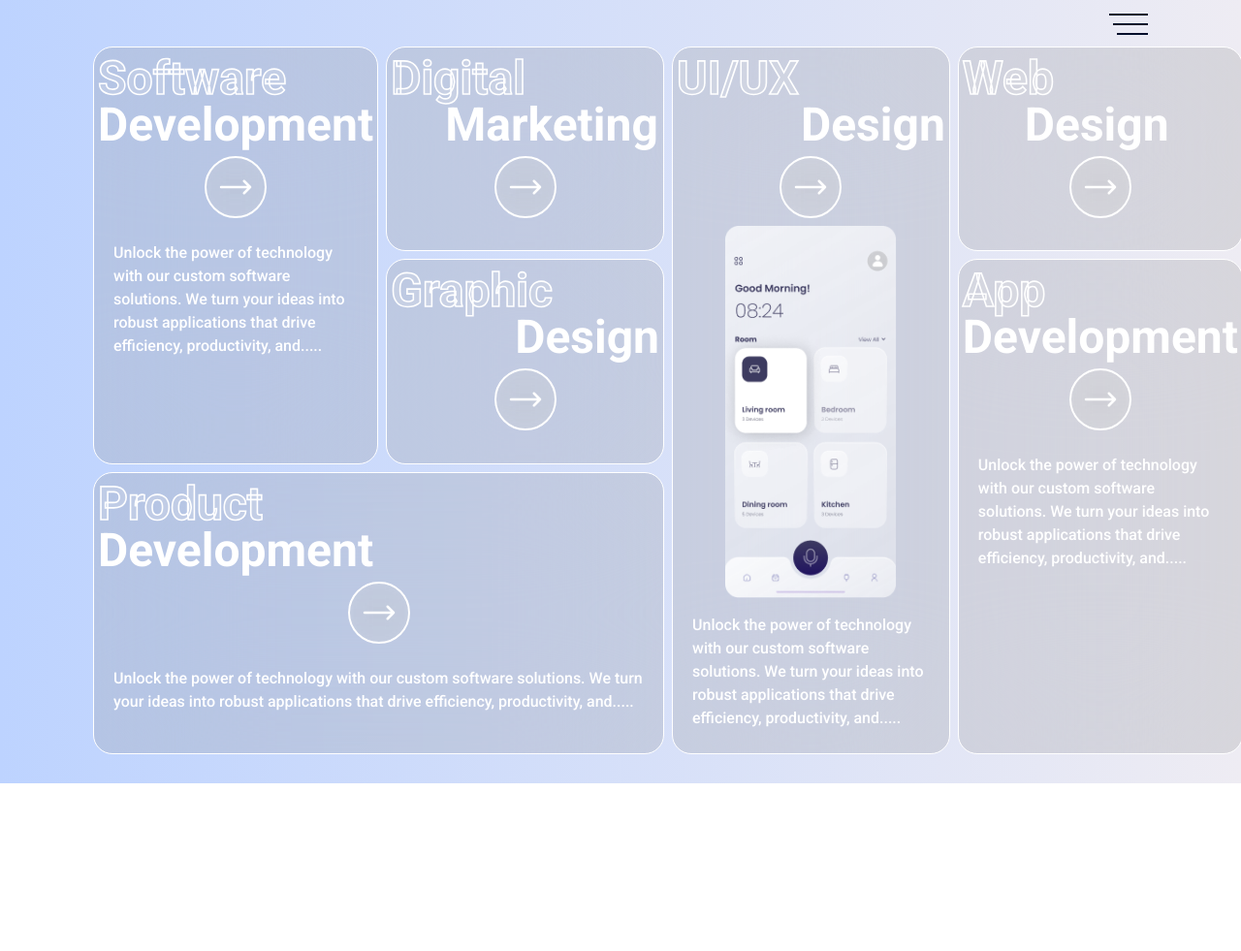
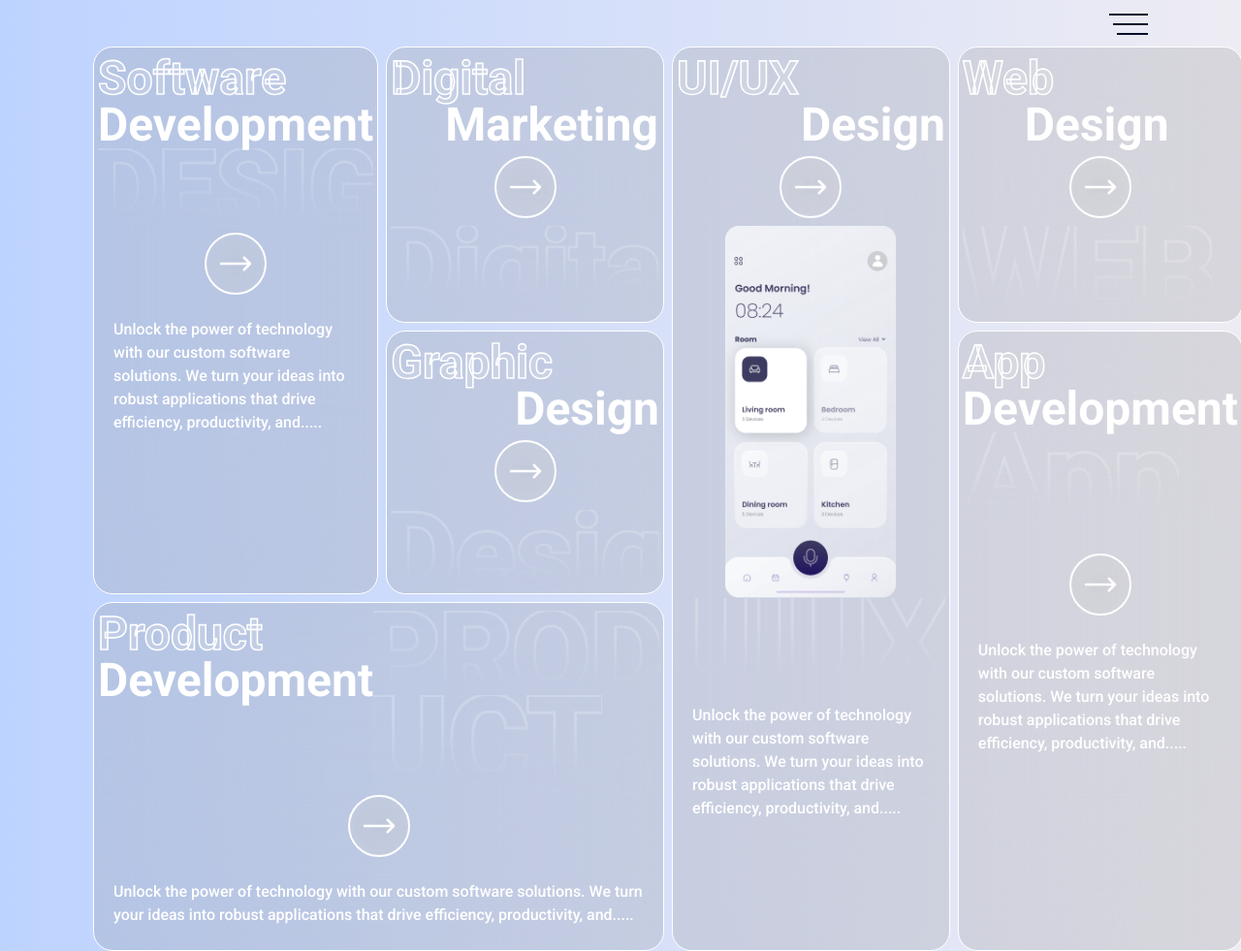
Before and after one commit to simantabarua/qubenext, a website: page dist/pages/services.html in a window 1280 px wide. Shown: the whole page at 97% size. Before the commit the page ends 808 px from the top, so only its background shows below. Drawn offline with nearby package versions, Linux system fonts and the light colour scheme; files that its build step writes are made by us from their sources.

Commit message:
service card text

```diff
--- a/dist/index.html
+++ b/dist/index.html
@@ -26,7 +26,7 @@
       <!-- Banner start -->
       <div class="grid grid-cols-1 place-items-center font-roboto font-thin md:grid-cols-12">
         <div class="order-last col-span-8 md:order-first">
-          <h2 id="banner-text" class="banner-text fade-in">
+          <h2 id="banner-text" class="banner-text ">
             Building Tailored <span class="font-bold">Software</span> Solutions that Empower Your <span class="font-bold">Business</span>
           </h2>
           <div class="my-4 flex flex-col flex-wrap items-center gap-7 md:flex-row">
--- a/dist/pages/services.html
+++ b/dist/pages/services.html
@@ -16,22 +16,21 @@
     />
     <link rel="stylesheet" href="./../assets/css/main.css" />
   </head>
-  <body class="services mx-10 lg:mx-24 h-screen ">
-   <div class=" flex justify-end mt-2">
-    <button id="openModalBtn" class="button h-10 w-20 ">
+  <body class="services mx-10 h-screen lg:mx-24">
+    <div class="mt-2 flex justify-end">
+      <button id="openModalBtn" class="button h-10 w-20">
         <div class="line line-1"></div>
         <div class="line line-2"></div>
         <div class="line line-3"></div>
       </button>
     </div>
-    <div
-      class="services-container flex w-full flex-col   md:grid"
-    >
+    <div class="services-container flex w-full flex-col md:grid">
       <!-- Software -->
       <div class="box software service-card">
         <div class="title-text">
           <h2 class="stroke-text">Software</h2>
-        <h2 >Development</h2>
+          <h2>Development</h2>
+          <img src="./../assets/imgs/text/DESIG.png" alt="" />
         </div>
         <button class="btn-circle">
           <svg
@@ -77,12 +76,13 @@
             />
           </svg>
         </button>
+        <img src="./../assets/imgs/text/Digita.png" alt="" />
       </div>
       <!-- UI-design -->
       <div class="box uidesign service-card">
         <div class="title-text">
           <h2 class="stroke-text">UI/UX</h2>
-          <h2 class=" xl:ms-32">Design</h2>
+          <h2 class="xl:ms-32">Design</h2>
         </div>
         <button class="btn-circle">
           <svg
@@ -107,6 +107,8 @@
             alt=""
           />
         </div>
+        <img src="./../assets/imgs/text/UIUX.png" alt="" />
+
         <p class="p-2 font-medium text-white xl:p-4">
           Unlock the power of technology with our custom software solutions. We
           turn your ideas into robust applications that drive efficiency,
@@ -117,7 +119,7 @@
       <div class="box web-dev service-card">
         <div class="title-text">
           <h2 class="stroke-text">Web</h2>
-        <h2 class=" xl:ms-16">Design</h2>
+          <h2 class="xl:ms-16">Design</h2>
         </div>
         <button class="btn-circle">
           <svg
@@ -135,12 +137,13 @@
             />
           </svg>
         </button>
+        <img src="./../assets/imgs/text/WEB.png" alt="" />
       </div>
       <!-- Graphic -->
       <div class="box graphic service-card">
         <div class="title-text">
           <h2 class="stroke-text">Graphic</h2>
-        <h2 class=" xl:ms-32">Design</h2>
+          <h2 class="xl:ms-32">Design</h2>
         </div>
 
         <button class="btn-circle">
@@ -159,12 +162,19 @@
             />
           </svg>
         </button>
+        <img src="./../assets/imgs/text/Desig.png" alt="" />
       </div>
       <!-- Product -->
       <div class="box product service-card">
-        <div class="title-text">
+        <div class="title-text justify-betweens flex ">
+          <div>
             <h2 class="stroke-text">Product</h2>
-        <h2 >Development</h2>
+            <h2>Development</h2>
+          </div>
+          <div>
+            <img src="./../assets/imgs/text/PROD.png" alt="" />
+          <img src="./../assets/imgs/text/UCT.png" alt="" />
+          </div>
         </div>
         <button class="btn-circle">
           <svg
@@ -192,8 +202,10 @@
       <div class="box app service-card">
         <div class="title-text">
           <h2 class="stroke-text">App</h2>
-        <h2 >Development</h2>
+          <h2>Development</h2>
         </div>
+        <img src="./../assets/imgs/text/App.png" alt="" />
+
         <button class="btn-circle">
           <svg
             xmlns="http://www.w3.org/2000/svg"
```
Also changed, not shown: dist/assets/imgs/text/App.png (added), dist/assets/imgs/text/DESIG.png (added), dist/assets/imgs/text/Desig.png (added), dist/assets/imgs/text/Digita.png (added), dist/assets/imgs/text/PROD.png (added), dist/assets/imgs/text/UCT.png (added), dist/assets/imgs/text/UIUX.png (added), dist/assets/imgs/text/WEB.png (added). Lines whose indentation alone changed are shown as unchanged.
